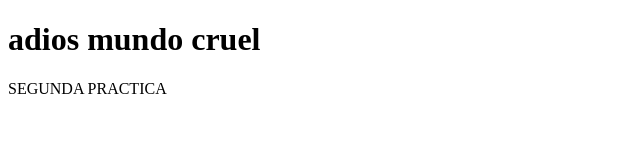
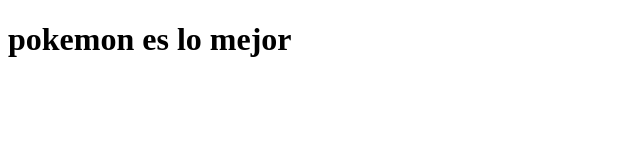
Before and after one commit to gokudlg53/webos, a plain HTML site: page index.html in a window 1280 px wide. Shown: the whole page, without its empty margins (0-640 px from the left). Drawn offline with Linux system fonts and the light colour scheme.

Commit message:
Update index.html

```diff
--- a/index.html
+++ b/index.html
@@ -2,10 +2,9 @@
 <html lang="es">
 <head>
     <meta charset="UTF-8">
-    <title>plantasvszombie</title>
+    <title>https://webiwabo.azurewebsites.net/</title>
 </head>
 <body>
-    <h1>adios mundo cruel</h1>
-    <p>SEGUNDA PRACTICA</p>
+    <h1>pokemon es lo mejor</h1>
 </body>
 </html>
```
